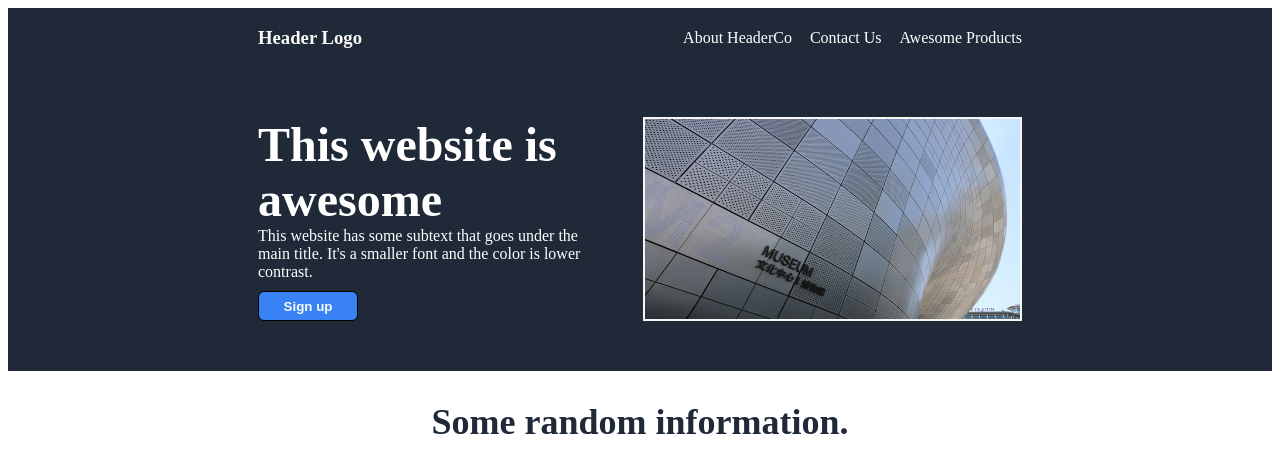
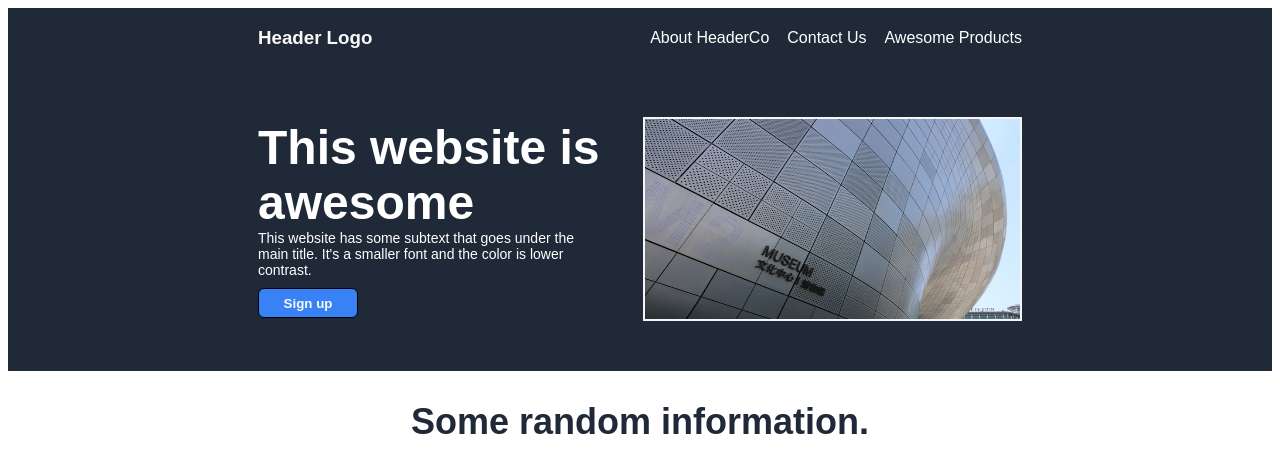
Before and after one commit to tyler0x/landing-page, a plain HTML site: page index.html in a window 1280 px wide. Shown: the top 451 px of the page. Drawn offline with Linux system fonts and the light colour scheme.

Commit message:
Update REAMDE with photo credits and update webpage font family

```diff
--- a/index.html
+++ b/index.html
@@ -24,7 +24,7 @@
         <div class="blockone">
             <div class="header-left-block">
                 <a class="mainblurb">This website is awesome</a>
-                <a>This website has some subtext that goes under the main title. It's a smaller font and the color is lower contrast.</a>
+                <a class="blurbdesc">This website has some subtext that goes under the main title. It's a smaller font and the color is lower contrast.</a>
                 <button>Sign up</button>
             </div>
             <img class="headerimage" src="pictures/museum.jpg" alt="A chrome plated museum building">
--- a/style.css
+++ b/style.css
@@ -2,6 +2,7 @@
 body {
     display: flex;
     flex-direction: column;
+    font-family: Arial, Helvetica, sans-serif
 }
 
 .header {
@@ -22,6 +23,11 @@ body {
     color: #f9faf8;
     font-weight: 900;
     font-size: 48px;
+}
+
+.blurbdesc {
+    color: #f9faf8d8;
+    font-size: 14px;
 }
 
 .headerlinks {
```
Also changed, not shown: 1 other file.
